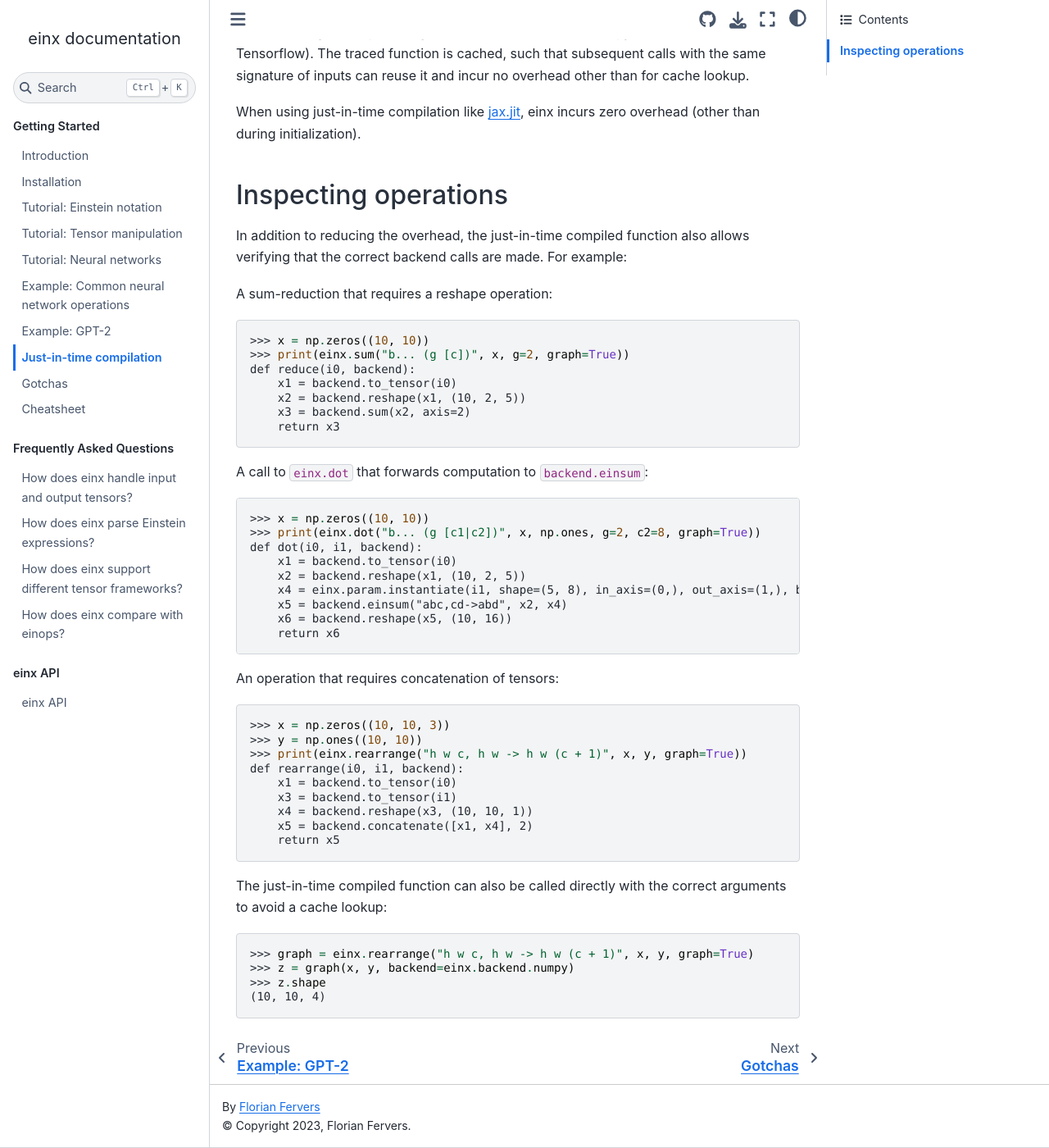
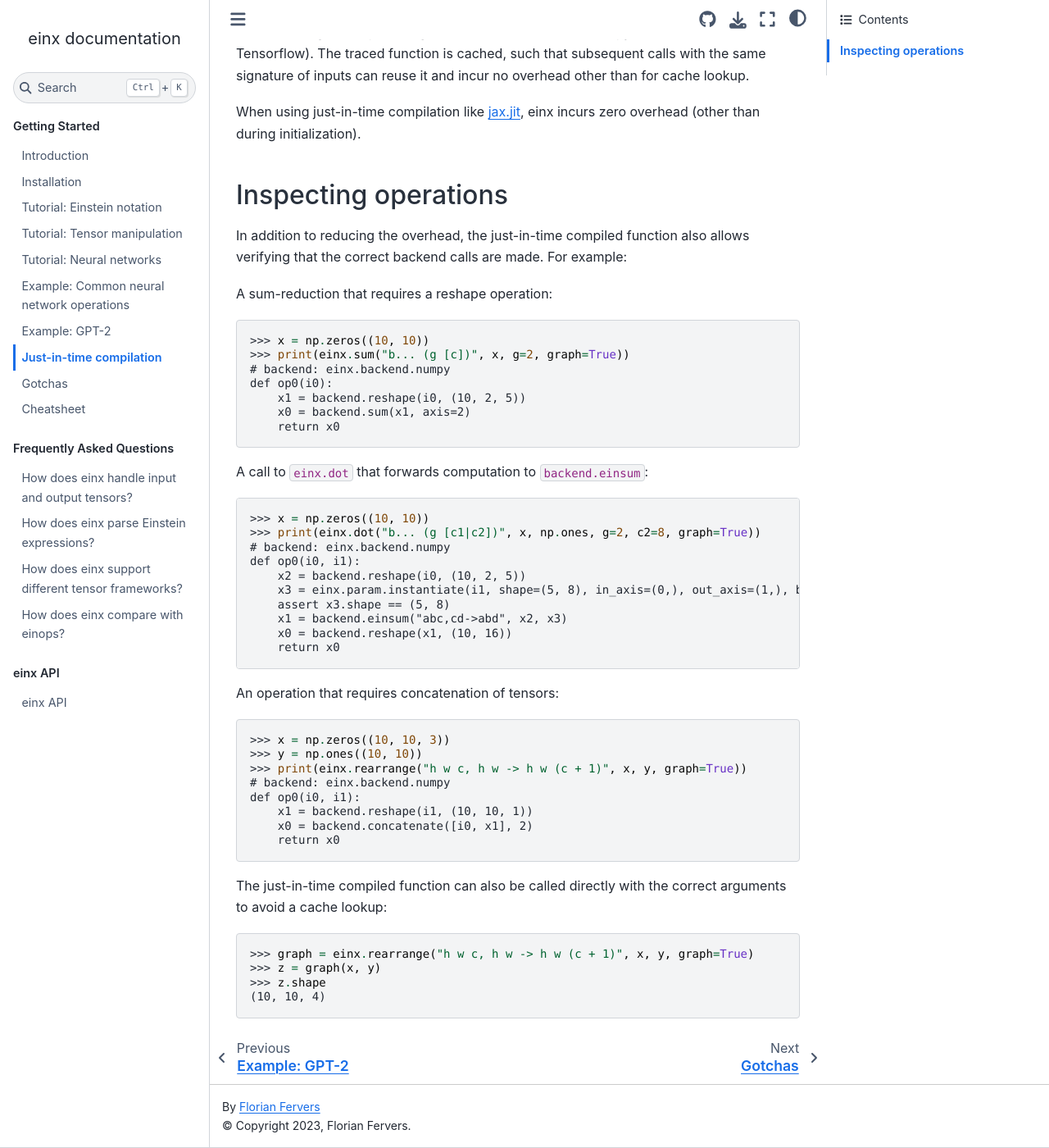
Before and after one commit to fferflo/einx, a Sphinx documentation site: the page built from docs/source/gettingstarted/jit.rst, in a window 1280 px wide and 1400 px high, scrolled down 580 px. Shown: the whole window at 82% size. Built offline with Sphinx 7.4.7 and the Sphinx Book theme 1.1.4, drawn with Linux system fonts in a browser that asks for light colours; some of the changed text lies outside the part shown.

Commit message:
Update docs

```diff
--- a/docs/source/gettingstarted/jit.rst
+++ b/docs/source/gettingstarted/jit.rst
@@ -14,10 +14,10 @@ We can inspect the compiled function by passing ``graph=True``:
 
 >>> graph = einx.sum("a [b]", x, graph=True)
 >>> print(graph)
-def reduce(i0, backend):
-    x1 = backend.to_tensor(i0)
-    x2 = backend.sum(x1, axis=1)
-    return x2
+# backend: einx.backend.numpy
+def op0(i0):
+    x0 = backend.sum(i0, axis=1)
+    return x0
 
 einx passes this string to `exec() <https://docs.python.org/3/library/functions.html#exec>`_ to just-in-time compile the function. It then invokes the function using the
 required arguments and backend (i.e. Numpy, Torch, Jax or Tensorflow). The traced function is cached, such that subsequent calls with the same signature of inputs can
@@ -35,39 +35,39 @@ A sum-reduction that requires a reshape operation:
 
 >>> x = np.zeros((10, 10))
 >>> print(einx.sum("b... (g [c])", x, g=2, graph=True))
-def reduce(i0, backend):
-    x1 = backend.to_tensor(i0)
-    x2 = backend.reshape(x1, (10, 2, 5))
-    x3 = backend.sum(x2, axis=2)
-    return x3
+# backend: einx.backend.numpy
+def op0(i0):
+    x1 = backend.reshape(i0, (10, 2, 5))
+    x0 = backend.sum(x1, axis=2)
+    return x0
 
 A call to ``einx.dot`` that forwards computation to ``backend.einsum``:
 
 >>> x = np.zeros((10, 10))
 >>> print(einx.dot("b... (g [c1|c2])", x, np.ones, g=2, c2=8, graph=True))
-def dot(i0, i1, backend):
-    x1 = backend.to_tensor(i0)
-    x2 = backend.reshape(x1, (10, 2, 5))
-    x4 = einx.param.instantiate(i1, shape=(5, 8), in_axis=(0,), out_axis=(1,), batch_axis=(), name="weight", init="dot", backend=backend)
-    x5 = backend.einsum("abc,cd->abd", x2, x4)
-    x6 = backend.reshape(x5, (10, 16))
-    return x6
+# backend: einx.backend.numpy
+def op0(i0, i1):
+    x2 = backend.reshape(i0, (10, 2, 5))
+    x3 = einx.param.instantiate(i1, shape=(5, 8), in_axis=(0,), out_axis=(1,), batch_axis=(), name="weight", init="dot", backend=backend)
+    assert x3.shape == (5, 8)
+    x1 = backend.einsum("abc,cd->abd", x2, x3)
+    x0 = backend.reshape(x1, (10, 16))
+    return x0
 
 An operation that requires concatenation of tensors:
 
 >>> x = np.zeros((10, 10, 3))
 >>> y = np.ones((10, 10))
 >>> print(einx.rearrange("h w c, h w -> h w (c + 1)", x, y, graph=True))
-def rearrange(i0, i1, backend):
-    x1 = backend.to_tensor(i0)
-    x3 = backend.to_tensor(i1)
-    x4 = backend.reshape(x3, (10, 10, 1))
-    x5 = backend.concatenate([x1, x4], 2)
-    return x5
+# backend: einx.backend.numpy
+def op0(i0, i1):
+    x1 = backend.reshape(i1, (10, 10, 1))
+    x0 = backend.concatenate([i0, x1], 2)
+    return x0
 
 The just-in-time compiled function can also be called directly with the correct arguments to avoid a cache lookup:
 
 >>> graph = einx.rearrange("h w c, h w -> h w (c + 1)", x, y, graph=True)
->>> z = graph(x, y, backend=einx.backend.numpy)
+>>> z = graph(x, y)
 >>> z.shape
 (10, 10, 4)
```
Also changed, not shown: docs/source/gettingstarted/einsteinnotation.rst (+23 -24 lines), docs/source/gettingstarted/gpt2.rst (+6 -7 lines), docs/source/gettingstarted/tensormanipulation.rst (+29 -24 lines), 1 other file.
